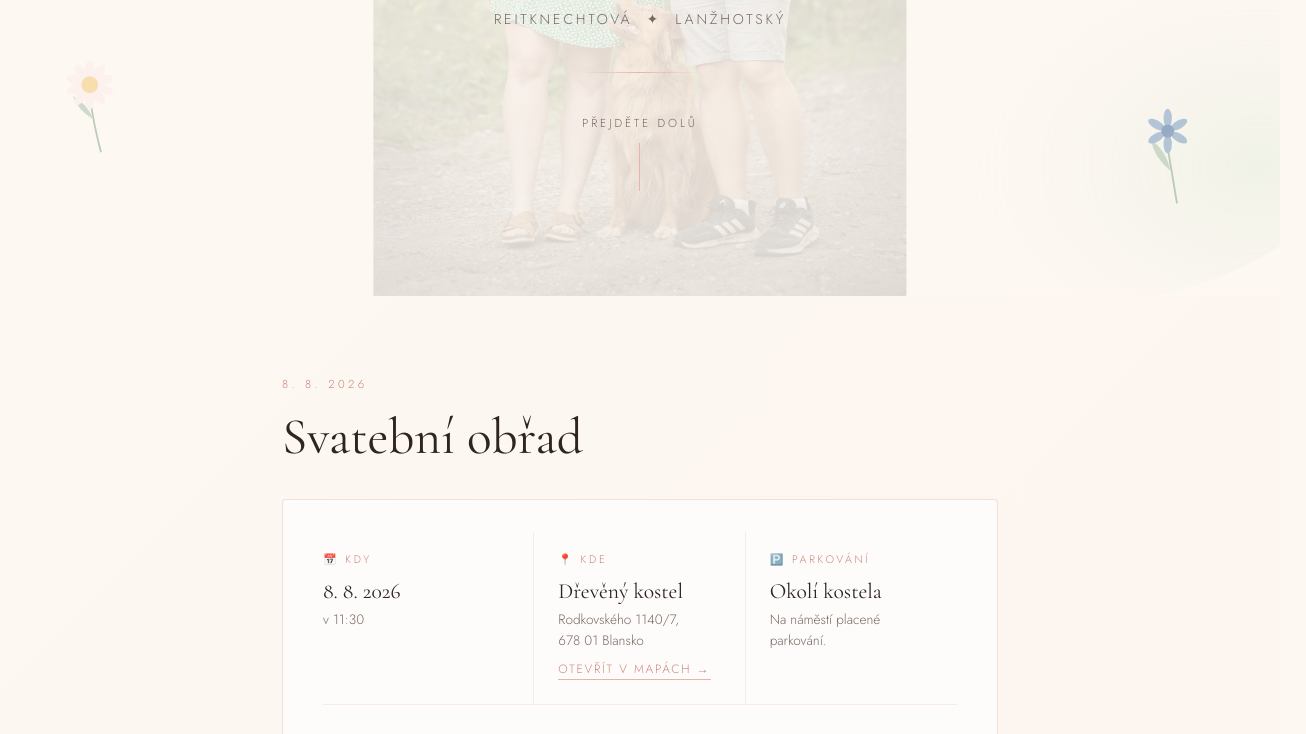
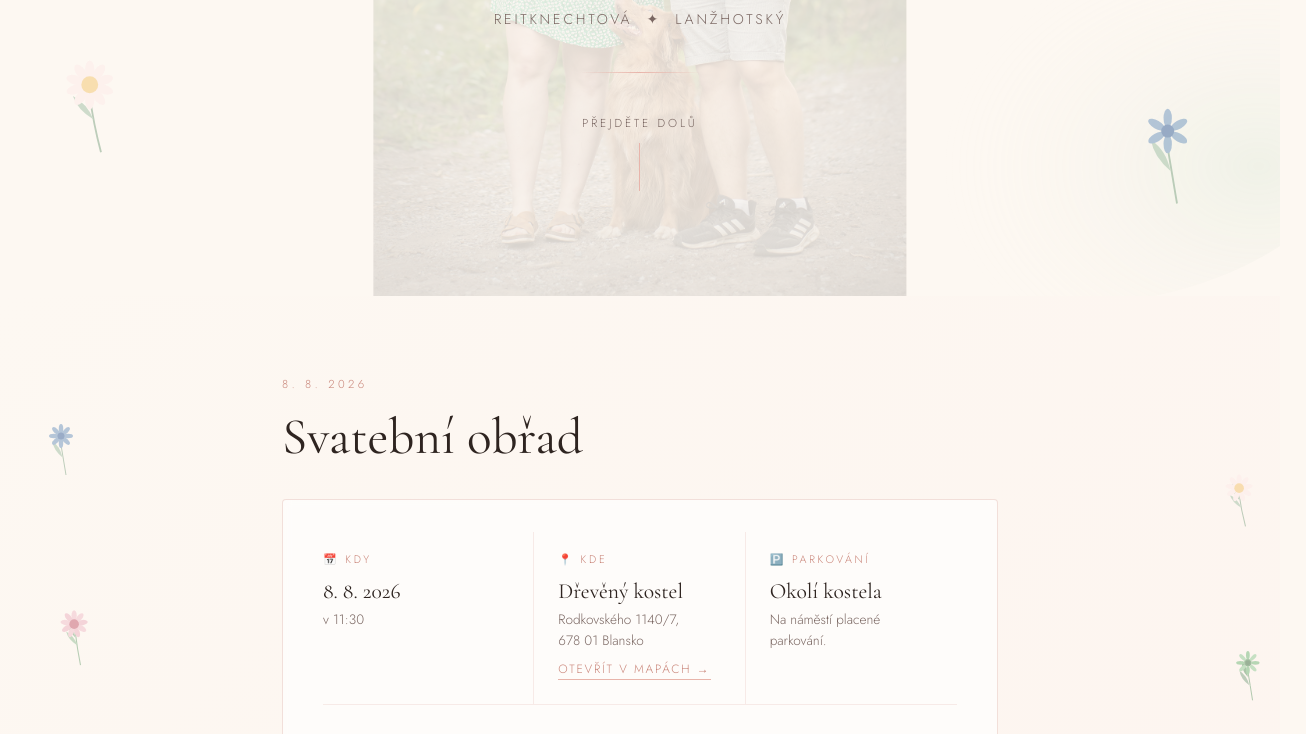
Before and after one commit to Mepphisto/Svatba, a plain HTML site: page index.html in a window 1280 px wide. Shown: the part 504-1238 px from the top of the page, 1306 px wide, since content can reach past the window. Drawn offline with nearby package versions, Linux system fonts and the light colour scheme.

Commit message:
Add files via upload

```diff
--- a/index.html
+++ b/index.html
@@ -81,7 +81,7 @@
       .hero-photo {
         width: auto;
         height: 100%;
-        max-width: 60%;
+        max-width: 65%;
         object-fit: cover;
       }
     }
@@ -954,25 +954,27 @@
           ? 'var(--rose)' : '';
       });
     });
-    // ── Scattered flowers across full page ───────────────────
-    const daisy = (cx, cy, s) => `<svg width="${s}" height="${s}" viewBox="0 0 160 160" fill="none" xmlns="http://www.w3.org/2000/svg">
+    // ── Scattered flowers — placed relative to each section ──
+    // type 0: cream daisy (original), 1: cornflower blue, 2: pink daisy, 3: green wildflower
+
+    const daisy = (s, rot, flip) => `<div class="flower-scatter" style="transform:rotate(${rot}deg)${flip?' scaleX(-1)':''}"><svg width="${s}" height="${s}" viewBox="0 0 160 160" fill="none" xmlns="http://www.w3.org/2000/svg">
       <path d="M80 140 Q72 110 68 80" stroke="#8aab8e" stroke-width="2" fill="none"/>
       <path d="M72 105 Q55 95 50 80 Q65 88 72 105Z" fill="#a8c5ac"/>
       <path d="M68 90 Q52 75 55 58 Q66 72 68 90Z" fill="#8aab8e"/>
-      <circle cx="${cx}" cy="${cy}" r="7" fill="#fdecea"/>
-      <ellipse cx="${cx}" cy="${cy-16}" rx="5" ry="10" fill="#fdecea" transform="rotate(0 ${cx} ${cy})"/>
-      <ellipse cx="${cx}" cy="${cy-16}" rx="5" ry="10" fill="#fdecea" transform="rotate(40 ${cx} ${cy})"/>
-      <ellipse cx="${cx}" cy="${cy-16}" rx="5" ry="10" fill="#fdecea" transform="rotate(80 ${cx} ${cy})"/>
-      <ellipse cx="${cx}" cy="${cy-16}" rx="5" ry="10" fill="#fdecea" transform="rotate(120 ${cx} ${cy})"/>
-      <ellipse cx="${cx}" cy="${cy-16}" rx="5" ry="10" fill="#fdecea" transform="rotate(160 ${cx} ${cy})"/>
-      <ellipse cx="${cx}" cy="${cy-16}" rx="5" ry="10" fill="#fdecea" transform="rotate(200 ${cx} ${cy})"/>
-      <ellipse cx="${cx}" cy="${cy-16}" rx="5" ry="10" fill="#fdecea" transform="rotate(240 ${cx} ${cy})"/>
-      <ellipse cx="${cx}" cy="${cy-16}" rx="5" ry="10" fill="#fdecea" transform="rotate(280 ${cx} ${cy})"/>
-      <ellipse cx="${cx}" cy="${cy-16}" rx="5" ry="10" fill="#fdecea" transform="rotate(320 ${cx} ${cy})"/>
-      <circle cx="${cx}" cy="${cy}" r="9" fill="#f5c97a"/>
-    </svg>`;
+      <circle cx="68" cy="68" r="7" fill="#fdecea"/>
+      <ellipse cx="68" cy="52" rx="5" ry="10" fill="#fdecea" transform="rotate(0 68 68)"/>
+      <ellipse cx="68" cy="52" rx="5" ry="10" fill="#fdecea" transform="rotate(40 68 68)"/>
+      <ellipse cx="68" cy="52" rx="5" ry="10" fill="#fdecea" transform="rotate(80 68 68)"/>
+      <ellipse cx="68" cy="52" rx="5" ry="10" fill="#fdecea" transform="rotate(120 68 68)"/>
+      <ellipse cx="68" cy="52" rx="5" ry="10" fill="#fdecea" transform="rotate(160 68 68)"/>
+      <ellipse cx="68" cy="52" rx="5" ry="10" fill="#fdecea" transform="rotate(200 68 68)"/>
+      <ellipse cx="68" cy="52" rx="5" ry="10" fill="#fdecea" transform="rotate(240 68 68)"/>
+      <ellipse cx="68" cy="52" rx="5" ry="10" fill="#fdecea" transform="rotate(280 68 68)"/>
+      <ellipse cx="68" cy="52" rx="5" ry="10" fill="#fdecea" transform="rotate(320 68 68)"/>
+      <circle cx="68" cy="68" r="9" fill="#f5c97a"/>
+    </svg></div>`;
 
-    const cornflower = (s) => `<svg width="${s}" height="${s}" viewBox="0 0 140 160" fill="none" xmlns="http://www.w3.org/2000/svg">
+    const cornflower = (s, rot, flip) => `<div class="flower-scatter" style="transform:rotate(${rot}deg)${flip?' scaleX(-1)':''}"><svg width="${s}" height="${s}" viewBox="0 0 140 160" fill="none" xmlns="http://www.w3.org/2000/svg">
       <path d="M70 150 Q65 120 60 90" stroke="#8aab8e" stroke-width="2" fill="none"/>
       <path d="M63 115 Q45 100 42 82 Q58 92 63 115Z" fill="#a8c5ac"/>
       <circle cx="60" cy="72" r="6" fill="#5a85c0"/>
@@ -985,55 +987,80 @@
       <ellipse cx="60" cy="58" rx="4.5" ry="10" fill="#7b9ec4" transform="rotate(270 60 72)"/>
       <ellipse cx="60" cy="58" rx="4.5" ry="10" fill="#7b9ec4" transform="rotate(315 60 72)"/>
       <circle cx="60" cy="72" r="7" fill="#4a6fa5"/>
-    </svg>`;
+    </svg></div>`;
 
-    // Fixed placements: [left%, top_px, type(0=daisy,1=cornflower), size, rotation, flip]
-    const flowers = [
-      // Left column
-      [2,  900,  0, 90,  15, false],
-      [3,  1600, 1, 80, -10, false],
-      [1,  2200, 0, 100, 25, false],
-      [4,  2800, 1, 70,   5, false],
-      [2,  3400, 0, 85, -20, false],
-      [3,  4100, 1, 75,  10, false],
-      [1,  4700, 0, 95,  30, false],
-      [4,  5300, 1, 65,  -5, false],
-      [2,  5900, 0, 80,  20, false],
-      [3,  6500, 1, 90, -15, false],
-      // Right column
-      [93, 800,  1, 85, -10, true ],
-      [95, 1500, 0, 95,  20, true ],
-      [92, 2100, 1, 70,  -5, true ],
-      [94, 2700, 0, 80,  15, true ],
-      [96, 3300, 1, 90, -25, true ],
-      [93, 4000, 0, 75,  10, true ],
-      [95, 4600, 1, 85,   0, true ],
-      [92, 5200, 0, 100,-15, true ],
-      [94, 5800, 1, 70,  20, true ],
-      [96, 6400, 0, 80,  -8, true ],
-      // Extra middle-edge accents
-      [7,  1200, 1, 60,  12, false],
-      [88, 1900, 0, 65, -18, true ],
-      [6,  3000, 0, 70,   8, false],
-      [89, 3700, 1, 60,  22, true ],
-      [5,  4400, 1, 75, -12, false],
-      [90, 5000, 0, 65,  16, true ],
-    ];
+    // Pink daisy — deep rose centre, soft pink petals
+    const pinkDaisy = (s, rot, flip) => `<div class="flower-scatter" style="transform:rotate(${rot}deg)${flip?' scaleX(-1)':''}"><svg width="${s}" height="${s}" viewBox="0 0 160 160" fill="none" xmlns="http://www.w3.org/2000/svg">
+      <path d="M80 145 Q74 115 70 82" stroke="#7dab82" stroke-width="2" fill="none"/>
+      <path d="M74 108 Q57 98 53 82 Q68 90 74 108Z" fill="#9dc4a0"/>
+      <path d="M70 93 Q54 78 57 61 Q68 75 70 93Z" fill="#7dab82"/>
+      <circle cx="68" cy="68" r="7" fill="#e8a0b0"/>
+      <ellipse cx="68" cy="52" rx="5" ry="10" fill="#f2c4ce" transform="rotate(0 68 68)"/>
+      <ellipse cx="68" cy="52" rx="5" ry="10" fill="#f2c4ce" transform="rotate(40 68 68)"/>
+      <ellipse cx="68" cy="52" rx="5" ry="10" fill="#edb8c5" transform="rotate(80 68 68)"/>
+      <ellipse cx="68" cy="52" rx="5" ry="10" fill="#f2c4ce" transform="rotate(120 68 68)"/>
+      <ellipse cx="68" cy="52" rx="5" ry="10" fill="#edb8c5" transform="rotate(160 68 68)"/>
+      <ellipse cx="68" cy="52" rx="5" ry="10" fill="#f2c4ce" transform="rotate(200 68 68)"/>
+      <ellipse cx="68" cy="52" rx="5" ry="10" fill="#edb8c5" transform="rotate(240 68 68)"/>
+      <ellipse cx="68" cy="52" rx="5" ry="10" fill="#f2c4ce" transform="rotate(280 68 68)"/>
+      <ellipse cx="68" cy="52" rx="5" ry="10" fill="#edb8c5" transform="rotate(320 68 68)"/>
+      <circle cx="68" cy="68" r="9" fill="#c9667a"/>
+    </svg></div>`;
 
-    const wrapper = document.createElement('div');
-    wrapper.style.cssText = 'position:absolute;inset:0;pointer-events:none;overflow:hidden;z-index:0;';
+    // Green wildflower — small clustered head, sage tones
+    const greenFlower = (s, rot, flip) => `<div class="flower-scatter" style="transform:rotate(${rot}deg)${flip?' scaleX(-1)':''}"><svg width="${s}" height="${s}" viewBox="0 0 140 160" fill="none" xmlns="http://www.w3.org/2000/svg">
+      <path d="M68 150 Q63 118 58 88" stroke="#6a9e70" stroke-width="2" fill="none"/>
+      <path d="M61 118 Q43 105 40 87 Q56 97 61 118Z" fill="#8aab8e"/>
+      <path d="M58 100 Q42 84 46 66 Q57 80 58 100Z" fill="#6a9e70"/>
+      <circle cx="58" cy="70" r="8" fill="#5a8f60"/>
+      <ellipse cx="58" cy="54" rx="4" ry="9" fill="#7dbe84" transform="rotate(0 58 70)"/>
+      <ellipse cx="58" cy="54" rx="4" ry="9" fill="#9acfa0" transform="rotate(45 58 70)"/>
+      <ellipse cx="58" cy="54" rx="4" ry="9" fill="#7dbe84" transform="rotate(90 58 70)"/>
+      <ellipse cx="58" cy="54" rx="4" ry="9" fill="#9acfa0" transform="rotate(135 58 70)"/>
+      <ellipse cx="58" cy="54" rx="4" ry="9" fill="#7dbe84" transform="rotate(180 58 70)"/>
+      <ellipse cx="58" cy="54" rx="4" ry="9" fill="#9acfa0" transform="rotate(225 58 70)"/>
+      <ellipse cx="58" cy="54" rx="4" ry="9" fill="#7dbe84" transform="rotate(270 58 70)"/>
+      <ellipse cx="58" cy="54" rx="4" ry="9" fill="#9acfa0" transform="rotate(315 58 70)"/>
+      <circle cx="58" cy="70" r="5" fill="#4a7a50"/>
+    </svg></div>`;
 
-    flowers.forEach(([leftPct, topPx, type, size, rot, flip], i) => {
-      const el = document.createElement('div');
-      el.className = 'flower-scatter';
-      el.style.cssText = `left:${leftPct}%;top:${topPx}px;transform:rotate(${rot}deg)${flip?' scaleX(-1)':''};animation-delay:${0.1 + i * 0.08}s;`;
-      el.innerHTML = type === 0 ? daisy(68, 68, size) : cornflower(size);
-      wrapper.appendChild(el);
+    const render = (type, s, rot, flip) => {
+      if (type === 0) return daisy(s, rot, flip);
+      if (type === 1) return cornflower(s, rot, flip);
+      if (type === 2) return pinkDaisy(s, rot, flip);
+      return greenFlower(s, rot, flip);
+    };
+
+    // Per-section: [topPct%, leftPct%, type(0=cream,1=blue,2=pink,3=green), size, rot, flip]
+    const sectionFlowers = {
+      obrad:    [ [10, 2, 1, 80,-10,false], [28, 3, 2, 85, 15,false], [48, 2, 3, 75, 22,false], [68, 3, 0, 90,-18,false], [82, 2, 2, 70, 10,false],
+                  [15,94, 0, 85,-15, true], [32,95, 3, 75, 10, true], [52,94, 2, 80,-20, true], [70,93, 1, 70, 18, true], [85,95, 3, 85, -8, true] ],
+      hostina:  [ [15, 2, 2, 85, 20,false], [42, 3, 3, 70,-12,false], [68, 2, 0, 80, 15,false], [85, 3, 2, 75,-20,false],
+                  [20,95, 3, 80, -5, true], [48,94, 2, 75, 18, true], [72,95, 0, 90,-10, true], [88,93, 3, 70, 12, true] ],
+      schedule: [ [10, 2, 3, 70, 10,false], [28, 3, 2, 80,-20,false], [48, 2, 0, 85, 15,false], [65, 3, 3, 75,-12,false], [82, 2, 2, 70, 25,false],
+                  [18,95, 2, 75, 20, true], [38,94, 3, 65, -8, true], [55,95, 2, 80, 14, true], [72,93, 0, 85,-12, true], [88,94, 3, 70,  5, true] ],
+      dresscode:[ [12, 2, 2, 90, 15,false], [35, 3, 3, 75,-18,false], [58, 2, 2, 80, 22,false], [78, 3, 3, 70, -8,false],
+                  [18,95, 3, 85,-10, true], [40,94, 2, 70, 20, true], [62,95, 3, 80,-15, true], [82,93, 2, 75, 12, true] ],
+      ubytovani:[ [10, 2, 3, 90,-15,false], [30, 3, 2, 75, 10,false], [50, 2, 0, 80, 20,false], [68, 3, 3, 85,-12,false], [84, 2, 2, 70, 18,false],
+                  [15,95, 2, 85,  5, true], [35,94, 3, 70,-20, true], [55,95, 2, 80, 15, true], [72,93, 3, 75,-10, true], [88,94, 0, 85, 22, true] ],
+      dulezite: [ [18, 2, 2, 75, 18,false], [45, 3, 3, 85, -8,false], [72, 2, 2, 70, 20,false],
+                  [22,95, 3, 80, 12, true], [50,94, 2, 75,-15, true], [75,95, 3, 85,  8, true] ],
+      gifts:    [ [15, 2, 3, 80, 10,false], [42, 3, 2, 75,-20,false], [68, 2, 3, 85, 15,false],
+                  [20,95, 2, 85, -5, true], [48,94, 3, 70, 18, true], [72,95, 2, 80,-12, true] ],
+    };
+
+    let delayIdx = 0;
+    Object.entries(sectionFlowers).forEach(([id, placements]) => {
+      const section = document.getElementById(id);
+      if (!section) return;
+      placements.forEach(([topPct, leftPct, type, size, rot, flip]) => {
+        const wrapper = document.createElement('div');
+        wrapper.style.cssText = `position:absolute;top:${topPct}%;left:${leftPct}%;pointer-events:none;z-index:0;animation-delay:${0.1 + delayIdx * 0.06}s;`;
+        wrapper.innerHTML = render(type, size, rot, flip);
+        section.appendChild(wrapper);
+        delayIdx++;
+      });
     });
-
-    // Insert wrapper as first child of body (behind everything)
-    document.body.style.position = 'relative';
-    document.body.insertBefore(wrapper, document.body.firstChild);
   </script>
 </body>
 </html>
```
